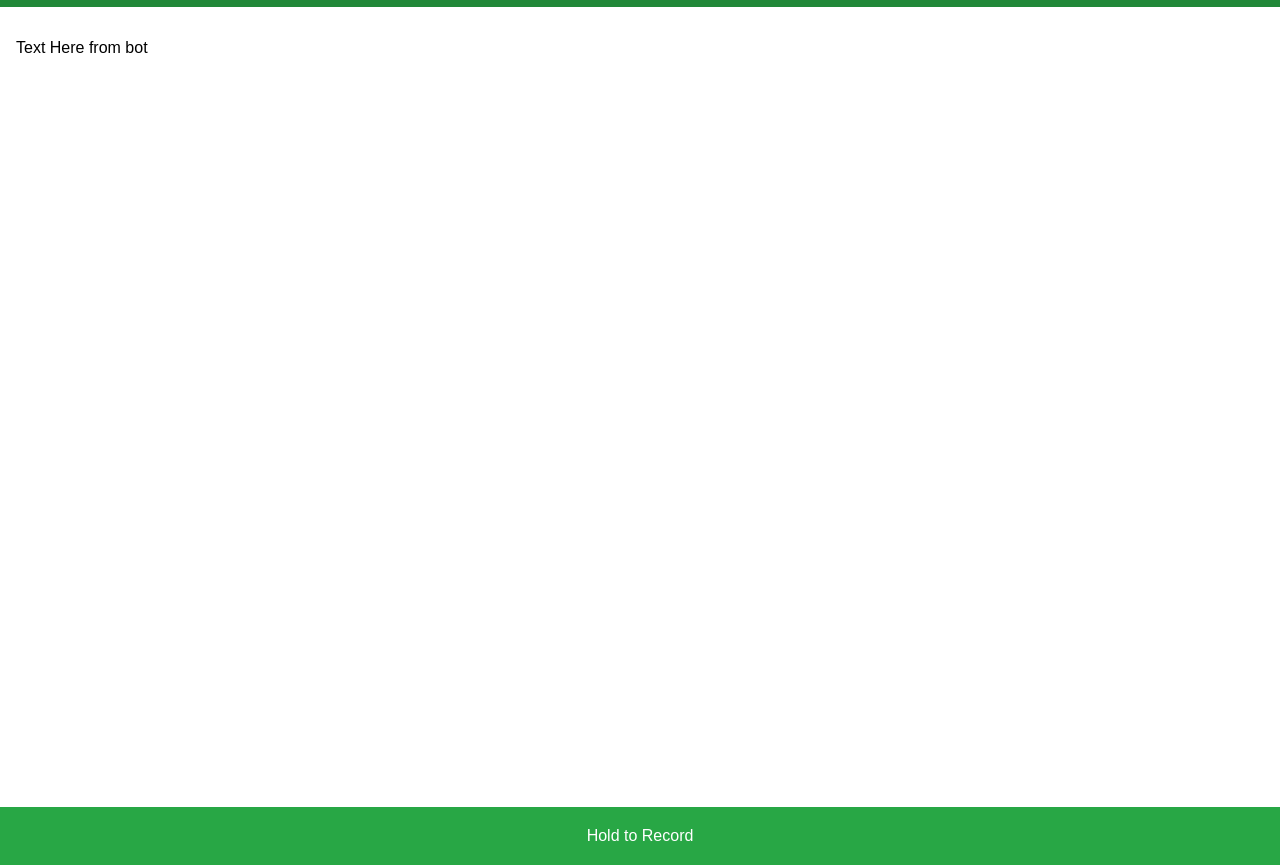
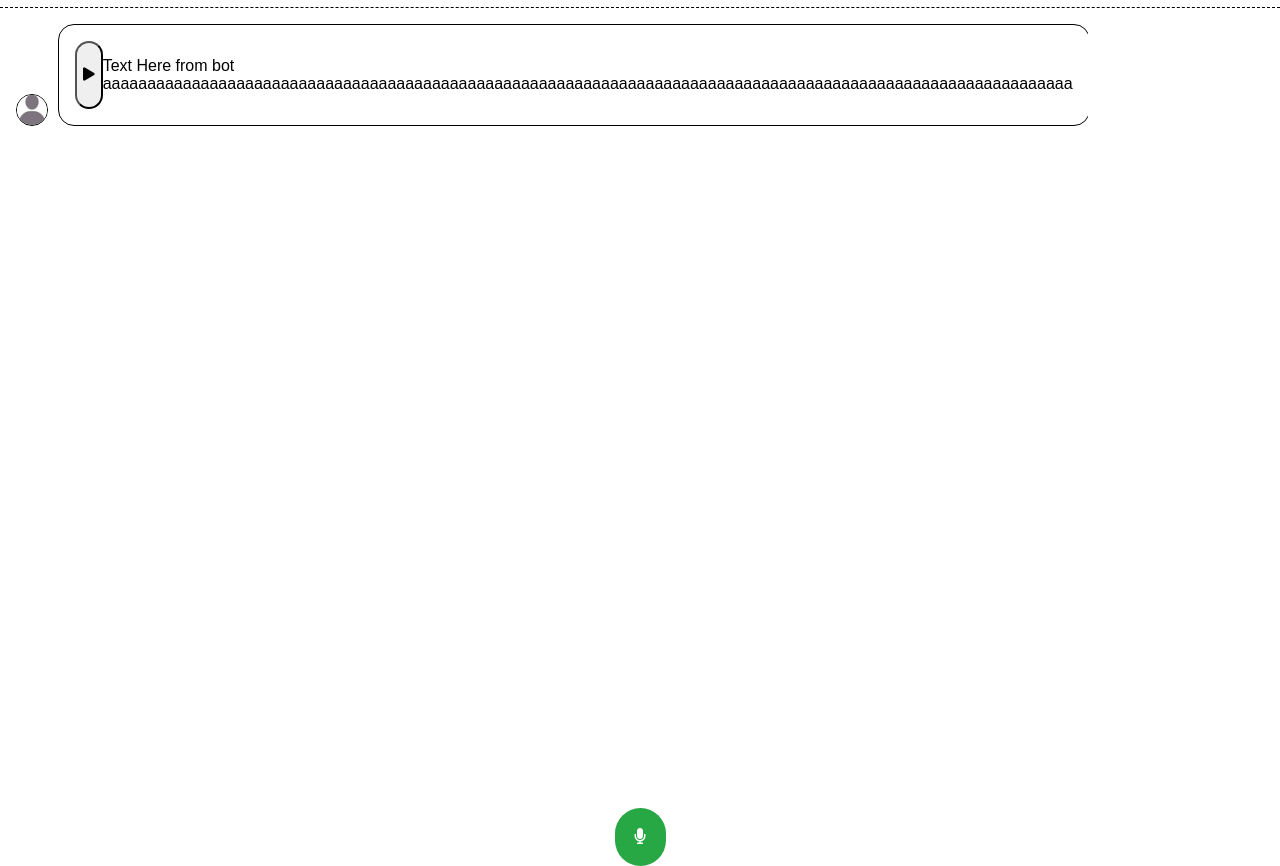
Before and after one commit to Hamry/language-hero, a plain HTML site: page public/index.html in a window 1280 px wide. Shown: the part 52-918 px from the top of the page. Drawn offline with Linux system fonts and the light colour scheme.

Commit message:
Added buttond.

```diff
--- a/public/index.html
+++ b/public/index.html
@@ -1,27 +1,50 @@
 <!DOCTYPE html>
 <html lang="en">
   <head>
-    <meta charset="UTF-8">
-    <meta name="viewport" content="width=device-width, initial-scale=1.0">
+    <meta charset="UTF-8" />
+    <meta name="viewport" content="width=device-width, initial-scale=1.0" />
     <title>Language Hero</title>
-    <link rel="stylesheet" href="style/style.css">
+
     <script defer src="script.js"></script>
-    <link rel="stylesheet" href="https://cdnjs.cloudflare.com/ajax/libs/font-awesome/5.15.3/css/all.min.css">
-
+    <link
+      rel="stylesheet"
+      href="https://cdnjs.cloudflare.com/ajax/libs/font-awesome/5.15.3/css/all.min.css"
+    />
+    <link rel="stylesheet" href="style/style.css" />
     <!--<link rel="stylesheet" href="https://cdn.jsdelivr.net/npm/@picocss/pico@1/css/pico.min.css">-->
-
   </head>
   <body>
     <nav class="navbar">
-
-        <div style="color: black;">Language Hero</div>
+      <div style="font-size: large; color: black">Language Hero</div>
       <button id="settings-btn"><i class="fas fa-cog"></i></button>
     </nav>
     <div class="chat-view" id="message-area">
       <div class="message-history">
-            <div class="message"><p>Text Here from bot</p></div>
+        <div class="bot-message">
+          <img class="bot-icon" src="images/Blank-user-icon.jpg" />
+          <div class="message-content">
+            <button class="message-play-btn">
+              <i class="fa fa-play"></i>
+            </button>
+            <p>
+              Text Here from bot
+              aaaaaaaaaaaaaaaaaaaaaaaaaaaaaaaaaaaaaaaaaaaaaaaaaaaaaaaaaaaaaaaaaaaaaaaaaaaaaaaaaaaaaaaaaaaaaaaaaaaaaaaaaaaaa
+            </p>
           </div>
         </div>
-    <button id="record-btn" onmousedown="startRecording()" onmouseup="stopRecording()" onmouseleave="stopRecording()" ontouchstart="startRecording()" ontouchend="stopRecording()">Hold to Record</button>
+      </div>
+    </div>
+    <div style="display: flex; flex-direction: row; justify-content: center">
+      <button
+        id="record-btn"
+        onmousedown="startRecording()"
+        onmouseup="stopRecording()"
+        onmouseleave="stopRecording()"
+        ontouchstart="startRecording()"
+        ontouchend="stopRecording()"
+      >
+        <i class="fa fa-solid fa-microphone"></i>
+      </button>
+    </div>
   </body>
 </html>
--- a/public/style/style.css
+++ b/public/style/style.css
@@ -6,26 +6,50 @@ html {
   width: 100%;
   height: 100%;
   font-family: Arial, sans-serif;
-
+  justify-content: center;
 }
 
-.message {
+.user-icon,
+.bot-icon {
+  border: solid black 1px;
+  width: 30px;
+  height: 30px;
+  border-radius: 50%;
+  margin-right: 10px;
+}
+.bot-message,
+.user-message {
+  max-width: 60vw;
   display: flex;
-    overflow-warp: break-word;
+  flex-direction: row;
+  overflow-wrap: break-word;
   align-items: flex-end;
   margin-bottom: 10px;
+}
+.bot-message {
+  justify-content: left;
+}
+.bot-message p .user-message p {
+  font: 100;
+}
+.message-content {
+  display: flex;
+  padding: 1em;
+  border: solid black 1px;
+  border-radius: 1rem;
+}
+.message-play-btn {
+  border-radius: 9999rem;
 }
 
 .chat-view {
   height: inherit;
-    display: flex;
-    flex-direction: column;
-    width: 70%;
+  display: block;
+
   margin-right: 15vw;
 }
 .message-history {
-
-    max-height:80%;
+  max-height: 80%;
   flex-grow: 1;
   overflow-y: auto;
   overflow-x: hidden;
@@ -34,20 +58,19 @@ html {
   flex-direction: column-reverse;
 }
 
-
 h3 {
-    margin-bottom:0px !important;
+  margin-bottom: 0px !important;
 }
 .navbar {
+  border-bottom: dashed black 1px;
   padding: 1em;
-    background-color:#218838;
+  background-color: white;
   display: flex;
   flex-direction: row;
   justify-content: space-between;
   max-width: 100%;
 }
 .navbar-brand {
-
   margin-left: 2vw;
 }
 
@@ -60,8 +83,10 @@ h3 {
 }
 
 #record-btn {
+  justify-content: center;
+  border-radius: 3rem;
   display: block;
-  width: 100%;
+  width: auto;
   padding: 20px;
   background-color: #28a745;
   color: white;
@@ -76,8 +101,8 @@ h3 {
 
 #settings-btn {
   background: black;
-  border: solid black 1px;;
-  border-radius: .5rem;
+  border: solid black 1px;
+  border-radius: 0.5rem;
   color: white;
   /*font-size: 24px;*/
   height: 2em;
@@ -88,5 +113,5 @@ h3 {
   outline: none;
 }
 button {
-    margin:0px;
+  margin: 0px;
 }
```
Also changed, not shown: public/images/Blank-user-icon.jpg (added). Lines whose indentation alone changed are shown as unchanged.
